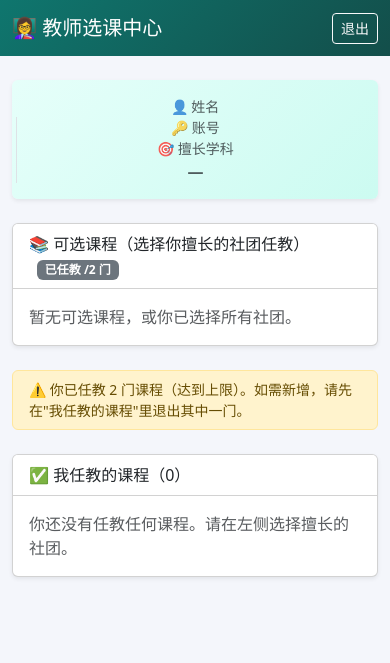
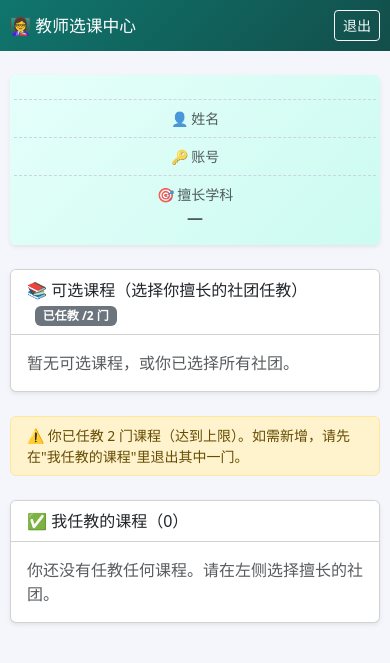
Before and after one commit to huangjun-91/after-school, a Flask app: template templates/teacher_home.html in a window 390 px wide. Shown: the top 663 px of the page. Run offline with Flask 3, Linux system fonts and the light colour scheme; the template is opened without the code that fills it, so the values that code supplies are empty.

Commit message:
update templates/teacher_home.html

```diff
--- a/templates/teacher_home.html
+++ b/templates/teacher_home.html
@@ -13,6 +13,21 @@
   .full-tag { position:absolute; top:10px; right:10px; }
   .badge-premium { background:linear-gradient(135deg,#f7971e,#ffd200); color:#333; }
   .badge-ordinary { background:#e2e8f0; color:#333; }
+
+  /* ===== 移动端优化 ===== */
+  @media (max-width: 768px) {
+    .container { padding-left:10px; padding-right:10px; }
+    .navbar-brand { font-size:1.05rem; }
+    .club-row { flex-direction:column; align-items:stretch !important; }
+    .club-row form { margin-top:8px; }
+    .club-row form .btn { width:100%; min-height:44px; font-size:.95rem; }
+    .club-row .me-3 { margin-right:0 !important; }
+    /* 教师信息卡三列堆叠 */
+    .m-info-col { border-left:none !important; border-top:1px dashed #cbd5e1; padding-top:8px; margin-top:8px; }
+    /* 新增课程按钮大号 */
+    .card-body form .btn-success { min-height:48px; font-size:1rem; }
+    .card-body form .form-control, .card-body form .form-select { min-height:44px; }
+  }
 </style>
 </head>
 <body>
@@ -37,15 +52,15 @@
   <div class="card shadow-sm mb-4 border-0" style="background:linear-gradient(135deg,#e6fffa,#ccfbf1)">
     <div class="card-body py-3">
       <div class="row text-center align-items-center">
-        <div class="col-md-4">
+        <div class="col-md-4 m-info-col">
           <div class="small text-muted">👤 姓名</div>
           <div class="fw-bold fs-5">{{ teacher['name'] }}</div>
         </div>
-        <div class="col-md-4 border-start">
+        <div class="col-md-4 border-start m-info-col">
           <div class="small text-muted">🔑 账号</div>
           <div class="fw-bold"><code>{{ teacher['username'] }}</code></div>
         </div>
-        <div class="col-md-4 border-start">
+        <div class="col-md-4 border-start m-info-col">
           <div class="small text-muted">🎯 擅长学科</div>
           <div class="fw-bold">
             {% if subjects %}
@@ -70,7 +85,7 @@
           {% if available %}
             {% for c in available %}
               {% set is_reco = c['id'] in recommended_ids %}
-              <div class="d-flex justify-content-between align-items-start border-bottom py-2">
+              <div class="d-flex justify-content-between align-items-start border-bottom py-2 club-row">
                 <div class="me-3">
                   <span class="fw-bold">{{ c['name'] }}</span>
                   <span class="badge {% if c['type']=='premium' %}badge-premium{% else %}badge-ordinary{% endif %} ms-1">
```
